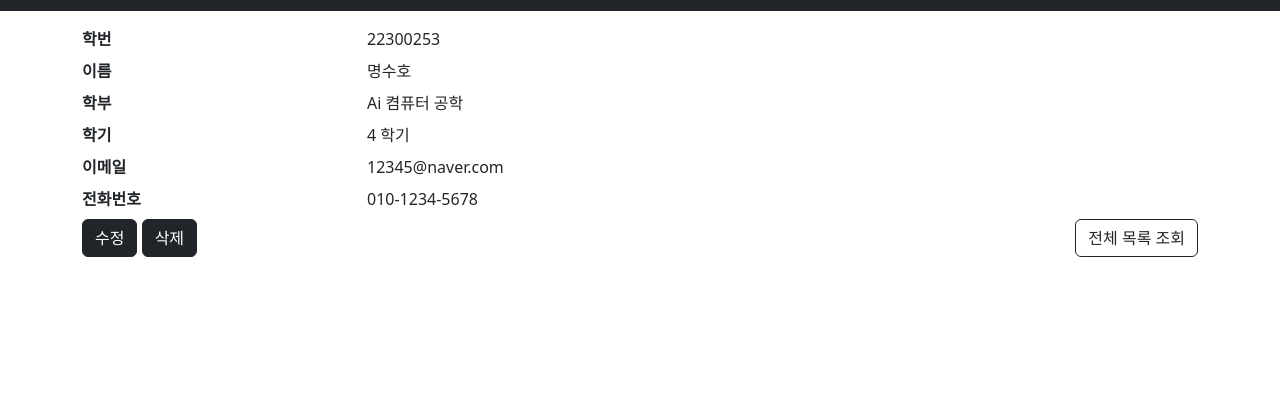
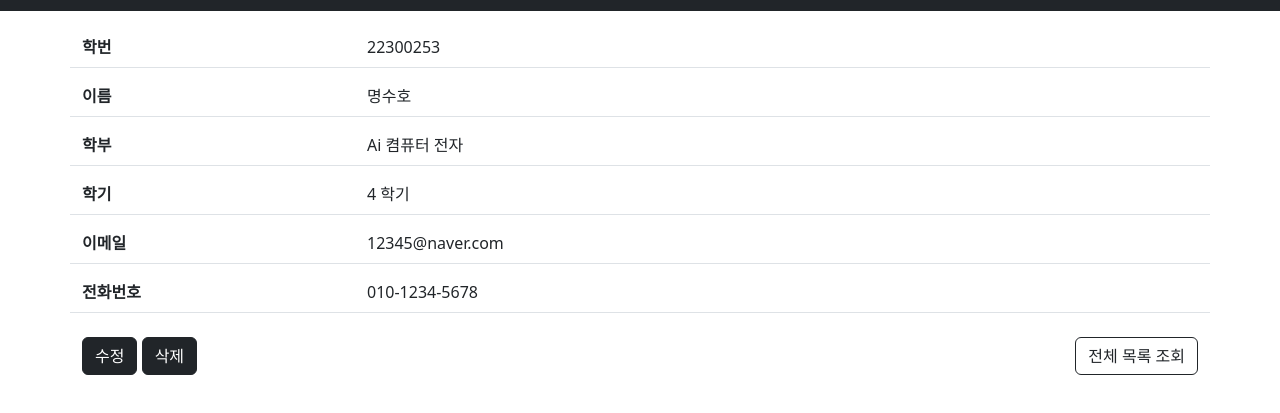
Before and after one commit to Suho-22300253/2026OSS_assign03, a plain HTML site: page view.html in a window 1280 px wide. Shown: the part 69-482 px from the top of the page. Drawn offline with nearby package versions, Linux system fonts and the light colour scheme.

Commit message:
학생 세부정보 페이지 디자인

```diff
--- a/view.html
+++ b/view.html
@@ -18,7 +18,7 @@
 
     <main class="container py-3">
 
-        <div class="row mb-2">
+        <div class="row mb-2 py-2 border-bottom">
 
             <div class="col-3">
                 <strong>학번</strong>
@@ -30,7 +30,7 @@
 
         </div>
 
-        <div class="row mb-2">
+        <div class="row mb-2 py-2 border-bottom">
             <div class="col-3">
                 <strong>이름</strong>
             </div>
@@ -38,15 +38,15 @@
 
         </div>
 
-        <div class="row mb-2">
+        <div class="row mb-2 py-2 border-bottom">
             <div class="col-3">
                 <strong>학부</strong>
             </div>
-            <div class="col-9">Ai 켬퓨터 공학</div>
+            <div class="col-9">Ai 켬퓨터 전자</div>
 
         </div>
 
-       <div class="row mb-2">
+       <div class="row mb-2 py-2 border-bottom">
             <div class="col-3">
                 <strong>학기</strong>
             </div>
@@ -54,7 +54,7 @@
 
         </div>
 
-        <div class="row mb-2">
+        <div class="row mb-2 py-2 border-bottom">
             <div class="col-3">
                 <strong>이메일</strong>
             </div>
@@ -62,7 +62,7 @@
 
         </div>
 
-        <div class="row mb-2">
+        <div class="row mb-2 py-2 border-bottom">
             <div class="col-3">
                 <strong>전화번호</strong>
             </div>
@@ -71,10 +71,10 @@
         </div>
 
         <div>
-            <div class="d-flex justify-content-between align-items-center">
+            <div class="d-flex justify-content-between align-items-center mt-4">
                 <div>
                     <a href="edit.html" class="btn-dark btn">수정</a>
-                    <a href="#" class="btn btn-dark">삭제</a>
+                    <botton type ="button" class="btn btn-dark">삭제</botton>
                 </div>
                 <a href="index.html" class="btn btn-outline-dark">전체 목록 조회</a>
             </div>
```
